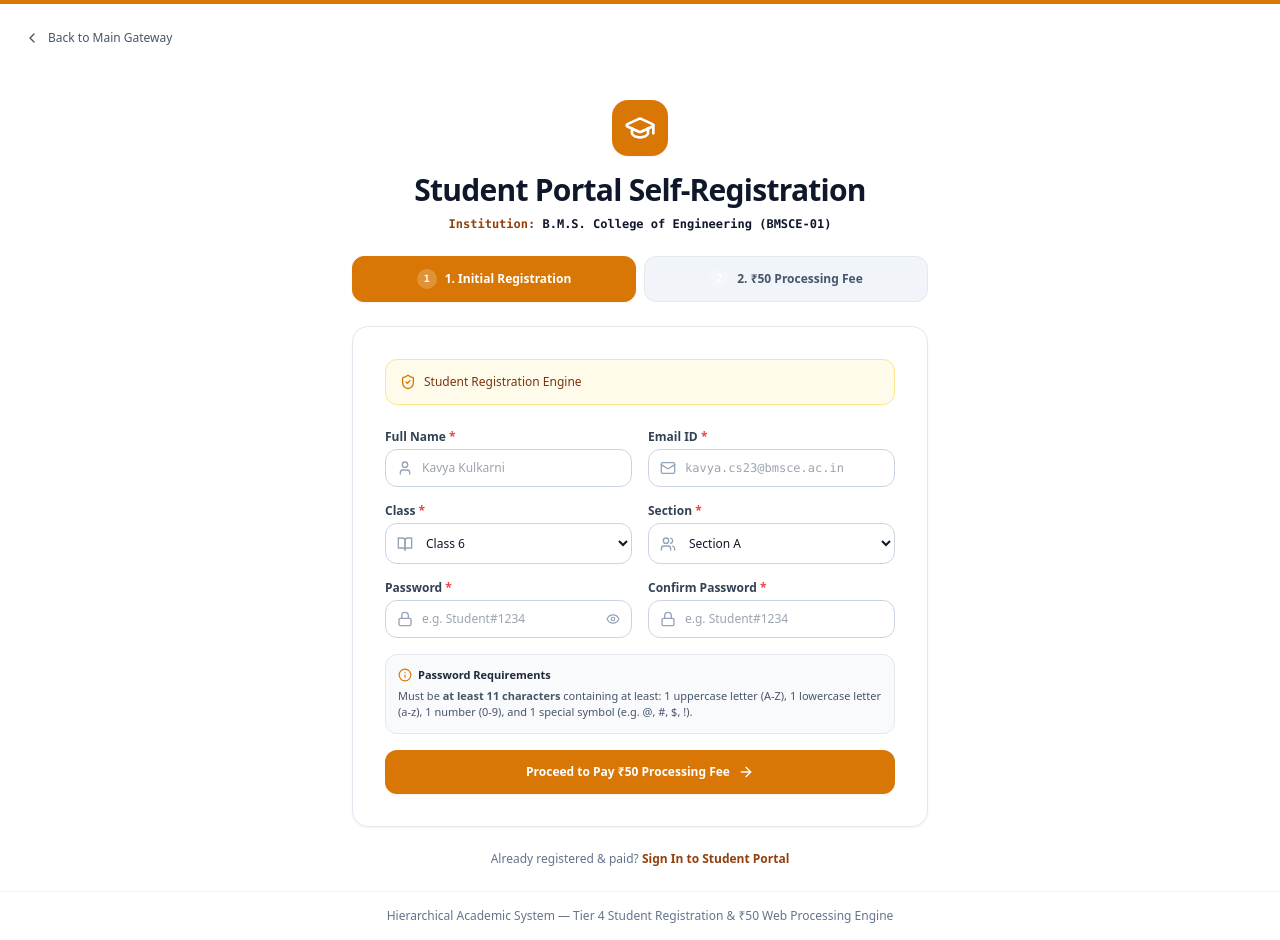
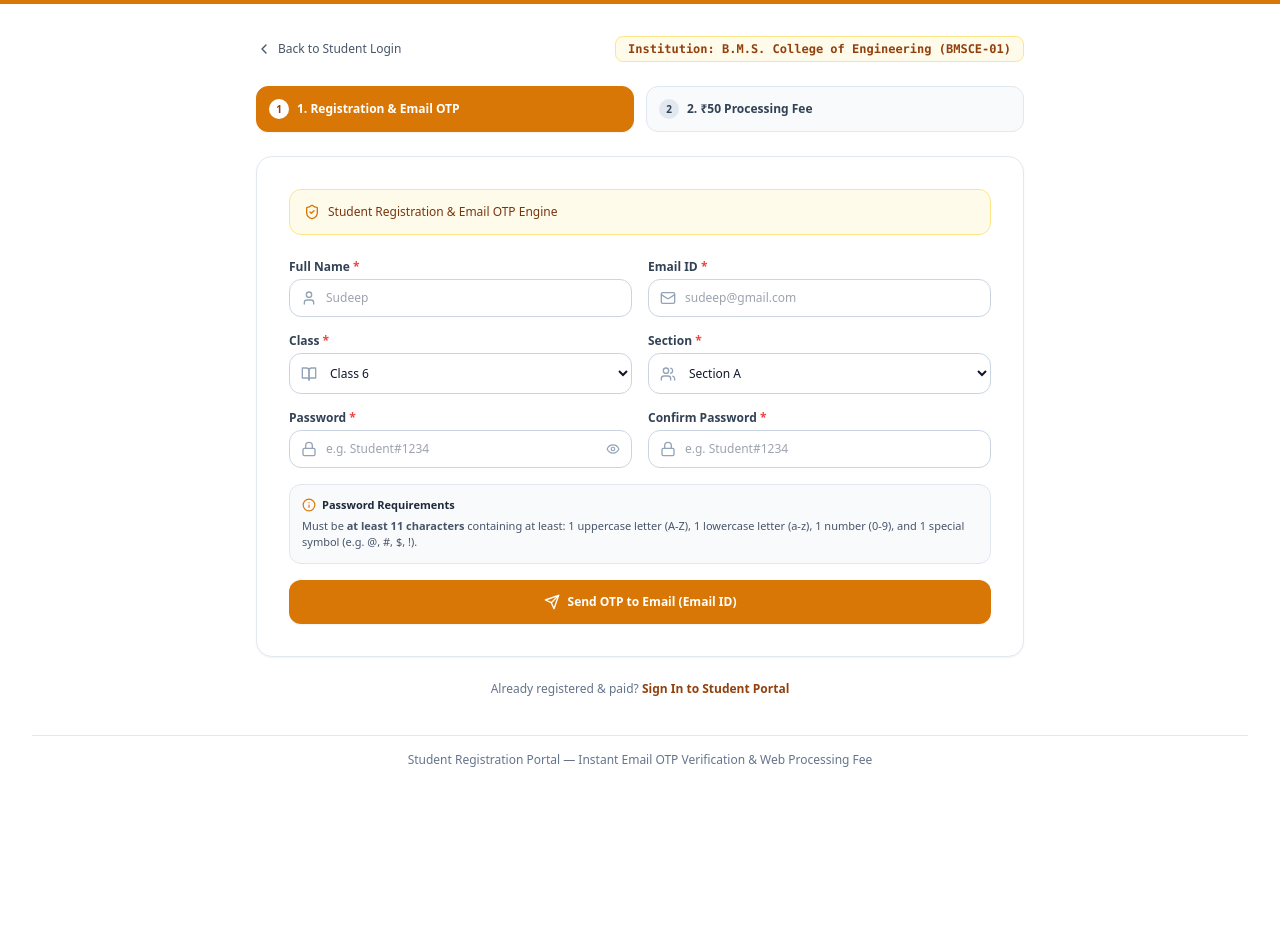
Before and after one commit to S-progresser/Projectt, a Next.js app: page /institution/bmsce/student/register in a window 1280 px wide. After the commit the page ends 800 px from the top, so only its background shows below. Built offline with nearby package versions, Linux system fonts and the light colour scheme.

Commit message:
Add Email OTP Verification feature for Student Registration

```diff
--- a/app/institution/[slug]/student/register/page.jsx
+++ b/app/institution/[slug]/student/register/page.jsx
@@ -16,15 +16,17 @@
   ShieldCheck,
   Copy,
   Check,
-  Receipt,
   User,
   BookOpen,
   Users,
   Lock,
-  Info
+  Info,
+  KeyRound,
+  Send,
+  CheckCheck
 } from 'lucide-react';
 import { getInstitutions } from '@/lib/institutionsStore';
-import { registerStudent, findStudentByEmail } from '@/lib/studentsStore';
+import { registerStudent } from '@/lib/studentsStore';
 
 function StudentRegisterContent() {
   const params = useParams();
@@ -32,7 +34,7 @@
   const slug = params?.slug || 'bmsce';
 
   const [institution, setInstitution] = useState(null);
-  const [step, setStep] = useState(1); // 1 = Student Details, 2 = QR Code Payment
+  const [step, setStep] = useState(1); // 1: Registration Form & OTP, 2: ₹50 QR Fee
 
   const [formData, setFormData] = useState({
     name: '',
@@ -47,6 +49,13 @@
     utrNumber: '',
     autoApprove: true
   });
+
+  // OTP Verification States
+  const [otpSent, setOtpSent] = useState(false);
+  const [generatedOtp, setGeneratedOtp] = useState('');
+  const [userEnteredOtp, setUserEnteredOtp] = useState('');
+  const [isEmailVerified, setIsEmailVerified] = useState(false);
+  const [otpError, setOtpError] = useState('');
 
   const [loading, setLoading] = useState(false);
   const [errorMessage, setErrorMessage] = useState('');
@@ -68,25 +77,6 @@
     }
   }, [slug]);
 
-  // Demo auto-fill password matching 11+ chars, 1 Upper, 1 Lower, 1 Number, 1 Special
-  const fillDemoStudent = () => {
-    const randomNum = Math.floor(100 + Math.random() * 899);
-    setFormData({
-      name: 'Kavya Kulkarni',
-      email: `kavya.cs23@${institution?.officialEmail.split('@')[1] || 'bmsce.ac.in'}`,
-      studentClass: 'Class 6',
-      section: 'Section A',
-      password: 'Student#1234',
-      confirmPassword: 'Student#1234',
-      rollNo: `1BM23CS${randomNum}`,
-      feePlan: 'Portal Registration & Processing Fee',
-      feeAmount: 50,
-      utrNumber: `UPI/4209${Math.floor(10000000 + Math.random() * 89999999)}`,
-      autoApprove: true
-    });
-    setErrorMessage('');
-  };
-
   const validatePasswordRequirements = (pwd) => {
     if (pwd.length < 11) {
       return 'Password must be at least 11 characters long.';
@@ -106,20 +96,13 @@
     return null;
   };
 
-  const handleStep1Next = (e) => {
-    e.preventDefault();
+  const handleSendOtp = () => {
     setErrorMessage('');
+    setOtpError('');
 
     if (!formData.name.trim()) return setErrorMessage('Full Name is required.');
     if (!formData.email.trim()) return setErrorMessage('Email ID is required.');
-    if (!formData.studentClass.trim()) return setErrorMessage('Class is required.');
-    if (!formData.section.trim()) return setErrorMessage('Section is required.');
-
-    // Check if the Email ID exists in the institution database
-    const existingStudent = findStudentByEmail(slug, formData.email);
-    if (!existingStudent) {
-      return setErrorMessage(`Email ID "${formData.email}" is not registered in the institution database. Registration is restricted to registered student Email IDs only (e.g. aarav.sharma1@bmsce.edu.in).`);
-    }
+    if (!/\S+@\S+\.\S+/.test(formData.email)) return setErrorMessage('Please enter a valid Email ID.');
 
     // Strict Password Validation
     const pwdErr = validatePasswordRequirements(formData.password);
@@ -131,6 +114,28 @@
       return setErrorMessage('Passwords do not match.');
     }
 
+    // Generate 6-digit random OTP
+    const code = Math.floor(100000 + Math.random() * 900000).toString();
+    setGeneratedOtp(code);
+    setOtpSent(true);
+    setSuccessMessage(`OTP Sent successfully to ${formData.email}`);
+  };
+
+  const handleVerifyOtp = (e) => {
+    e.preventDefault();
+    setOtpError('');
+
+    if (!userEnteredOtp.trim()) {
+      return setOtpError('Please enter the 6-digit OTP code sent to your email.');
+    }
+
+    if (userEnteredOtp.trim() !== generatedOtp) {
+      return setOtpError('Invalid OTP code. Please check the code sent to your email.');
+    }
+
+    setIsEmailVerified(true);
+    setSuccessMessage(`Email ${formData.email} verified successfully!`);
+
     if (!formData.rollNo) {
       setFormData(prev => ({
         ...prev,
@@ -139,6 +144,15 @@
     }
 
     setStep(2);
+  };
+
+  const handleStep1Next = (e) => {
+    e.preventDefault();
+    if (!isEmailVerified) {
+      handleSendOtp();
+    } else {
+      setStep(2);
+    }
   };
 
   const handlePaymentSubmit = async (e) => {
@@ -165,63 +179,74 @@
         feePlan: formData.feePlan,
         feeAmount: formData.feeAmount,
         utrNumber: formData.utrNumber,
-        autoApprove: formData.autoApprove
+        autoApprove: true
       });
 
-      setSuccessMessage(
-        formData.autoApprove
-          ? `₹50 Processing fee verified & account activated! Allocated Roll No: ${registered.rollNo} (${registered.section}). Redirecting to Student Dashboard...`
-          : `Registration & UTR (${registered.utrNumber}) submitted! Pending verification by ${institution?.name} Admin.`
-      );
+      // Save student session into local storage
+      localStorage.setItem(`student_session_${slug}`, JSON.stringify(registered));
 
-      localStorage.setItem(`student_session_${slug}`, JSON.stringify(registered));
+      setSuccessMessage('₹50 Web Processing Fee Verified & Portal Activated! Redirecting...');
 
       setTimeout(() => {
         router.push(`/institution/${slug}/student/dashboard`);
-      }, 2000);
+      }, 1200);
     } catch (err) {
-      setErrorMessage(err.message || 'Payment submission failed.');
+      setErrorMessage('Registration failed. Please try again.');
     } finally {
       setLoading(false);
     }
   };
 
-  const upiId = `${slug}.fee@upi`;
-
   const copyUpi = () => {
-    navigator.clipboard.writeText(upiId);
+    navigator.clipboard.writeText('bmsce.fee@upi');
     setCopiedUpi(true);
     setTimeout(() => setCopiedUpi(false), 2000);
   };
 
+  const upiId = 'bmsce.fee@upi';
+
   return (
-    <div className="w-full max-w-xl font-sans">
-      {/* Header */}
-      <div className="text-center mb-6 space-y-2">
-        <div className="inline-flex p-3 rounded-2xl bg-amber-600 text-white mb-2 shadow-sm">
-          <GraduationCap className="w-8 h-8" />
-        </div>
-        <h1 className="text-2xl md:text-3xl font-extrabold text-slate-900 tracking-tight">
-          Student Portal Self-Registration
-        </h1>
-        <p className="text-xs text-amber-800 font-mono font-bold">
-          Institution: <span className="text-slate-900">{institution?.name} ({institution?.code})</span>
-        </p>
+    <div className="max-w-3xl mx-auto space-y-6 font-sans">
+      {/* Header Back Navigation */}
+      <div className="flex items-center justify-between">
+        <Link
+          href={`/institution/${slug}/student/login`}
+          className="inline-flex items-center space-x-1.5 text-xs text-slate-600 hover:text-slate-900 transition-colors"
+        >
+          <ChevronLeft className="w-4 h-4" />
+          <span>Back to Student Login</span>
+        </Link>
+
+        <span className="text-xs font-mono font-bold text-amber-800 bg-amber-50 px-3 py-1 rounded-lg border border-amber-200">
+          Institution: {institution?.name} ({institution?.code})
+        </span>
       </div>
 
-      {/* Progress Wizard Tabs */}
-      <div className="grid grid-cols-2 gap-2 mb-6 font-semibold">
-        <div className={`p-3 rounded-xl border text-xs font-semibold flex items-center justify-center space-x-2 transition-all ${
-          step === 1 ? 'bg-amber-600 text-white border-amber-600 shadow-sm' : 'bg-slate-100 border-slate-200 text-slate-600'
+      {/* Progress Multi-Step Bar */}
+      <div className="grid grid-cols-2 gap-3 text-xs font-semibold">
+        <div className={`p-3 rounded-xl border flex items-center space-x-2 transition-all ${
+          step === 1
+            ? 'bg-amber-600 text-white border-amber-600 shadow-sm'
+            : 'bg-slate-50 text-slate-700 border-slate-200'
         }`}>
-          <span className="w-5 h-5 rounded-full bg-white/20 text-white flex items-center justify-center text-[10px] font-mono">1</span>
-          <span>1. Initial Registration</span>
+          <div className={`w-5 h-5 rounded-full flex items-center justify-center text-[10px] font-bold ${
+            step === 1 ? 'bg-white text-amber-800' : 'bg-slate-200 text-slate-700'
+          }`}>
+            1
+          </div>
+          <span>1. Registration & Email OTP</span>
         </div>
 
-        <div className={`p-3 rounded-xl border text-xs font-semibold flex items-center justify-center space-x-2 transition-all ${
-          step === 2 ? 'bg-amber-600 text-white border-amber-600 shadow-sm' : 'bg-slate-100 border-slate-200 text-slate-600'
+        <div className={`p-3 rounded-xl border flex items-center space-x-2 transition-all ${
+          step === 2
+            ? 'bg-amber-600 text-white border-amber-600 shadow-sm'
+            : 'bg-slate-50 text-slate-700 border-slate-200'
         }`}>
-          <span className="w-5 h-5 rounded-full bg-white/20 text-white flex items-center justify-center text-[10px] font-mono">2</span>
+          <div className={`w-5 h-5 rounded-full flex items-center justify-center text-[10px] font-bold ${
+            step === 2 ? 'bg-white text-amber-800' : 'bg-slate-200 text-slate-700'
+          }`}>
+            2
+          </div>
           <span>2. ₹50 Processing Fee</span>
         </div>
       </div>
@@ -231,7 +256,7 @@
         <div className="mb-6 p-3.5 rounded-xl bg-amber-50 border border-amber-200 flex items-center justify-between text-xs text-amber-900 font-medium">
           <div className="flex items-center space-x-2">
             <ShieldCheck className="w-4 h-4 text-amber-600 flex-shrink-0" />
-            <span>Student Registration Engine</span>
+            <span>Student Registration & Email OTP Engine</span>
           </div>
         </div>
 
@@ -243,23 +268,19 @@
         )}
 
         {successMessage && (
-          <div className="mb-6 p-4 rounded-xl bg-emerald-50 border border-emerald-200 text-emerald-800 text-xs space-y-2">
-            <div className="flex items-center space-x-2 font-bold text-sm text-emerald-900">
-              <CheckCircle2 className="w-5 h-5 text-emerald-600" />
-              <span>Registration & Processing Fee Verified!</span>
-            </div>
-            <p>{successMessage}</p>
+          <div className="mb-6 p-3.5 rounded-xl bg-emerald-50 border border-emerald-200 text-emerald-800 text-xs flex items-start space-x-2 font-medium">
+            <CheckCircle2 className="w-4 h-4 text-emerald-600 mt-0.5 flex-shrink-0" />
+            <span>{successMessage}</span>
           </div>
         )}
 
-        {/* STEP 1 INITIAL REGISTRATION FORM */}
+        {/* STEP 1: INITIAL REGISTRATION FORM */}
         {step === 1 && (
           <form onSubmit={handleStep1Next} className="space-y-4">
-            <div className="grid grid-cols-1 md:grid-cols-2 gap-4">
-
-              {/* 1. Full Name */}
+            <div className="grid grid-cols-1 md:grid-cols-2 gap-4 text-xs">
+              {/* Full Name */}
               <div>
-                <label className="block text-xs font-semibold text-slate-700 mb-1">
+                <label className="block font-semibold text-slate-700 mb-1">
                   Full Name <span className="text-red-500">*</span>
                 </label>
                 <div className="relative">
@@ -271,15 +292,15 @@
                     required
                     value={formData.name}
                     onChange={(e) => setFormData({ ...formData, name: e.target.value })}
-                    placeholder="Kavya Kulkarni"
+                    placeholder="Sudeep"
                     className="w-full pl-9 pr-3 py-2.5 text-xs rounded-xl border border-slate-300 bg-white text-slate-900 focus:outline-none focus:ring-2 focus:ring-amber-500"
                   />
                 </div>
               </div>
 
-              {/* 2. Email ID */}
+              {/* Email ID */}
               <div>
-                <label className="block text-xs font-semibold text-slate-700 mb-1">
+                <label className="block font-semibold text-slate-700 mb-1">
                   Email ID <span className="text-red-500">*</span>
                 </label>
                 <div className="relative">
@@ -289,17 +310,23 @@
                   <input
                     type="email"
                     required
+                    disabled={isEmailVerified || otpSent}
                     value={formData.email}
                     onChange={(e) => setFormData({ ...formData, email: e.target.value })}
-                    placeholder="kavya.cs23@bmsce.ac.in"
-                    className="w-full pl-9 pr-3 py-2.5 text-xs rounded-xl border border-slate-300 bg-white text-slate-900 font-mono focus:outline-none focus:ring-2 focus:ring-amber-500"
+                    placeholder="sudeep@gmail.com"
+                    className="w-full pl-9 pr-3 py-2.5 text-xs rounded-xl border border-slate-300 bg-white text-slate-900 focus:outline-none focus:ring-2 focus:ring-amber-500 disabled:bg-slate-100"
                   />
+                  {isEmailVerified && (
+                    <div className="absolute inset-y-0 right-0 pr-3 flex items-center text-emerald-600 font-bold text-[10px]">
+                      Verified ✅
+                    </div>
+                  )}
                 </div>
               </div>
 
-              {/* 3. Class */}
+              {/* Class Dropdown */}
               <div>
-                <label className="block text-xs font-semibold text-slate-700 mb-1">
+                <label className="block font-semibold text-slate-700 mb-1">
                   Class <span className="text-red-500">*</span>
                 </label>
                 <div className="relative">
@@ -320,9 +347,9 @@
                 </div>
               </div>
 
-              {/* 4. Section */}
+              {/* Section Dropdown */}
               <div>
-                <label className="block text-xs font-semibold text-slate-700 mb-1">
+                <label className="block font-semibold text-slate-700 mb-1">
                   Section <span className="text-red-500">*</span>
                 </label>
                 <div className="relative">
@@ -341,9 +368,9 @@
                 </div>
               </div>
 
-              {/* 5. Password */}
+              {/* Password */}
               <div>
-                <label className="block text-xs font-semibold text-slate-700 mb-1">
+                <label className="block font-semibold text-slate-700 mb-1">
                   Password <span className="text-red-500">*</span>
                 </label>
                 <div className="relative">
@@ -368,9 +395,9 @@
                 </div>
               </div>
 
-              {/* 6. Confirm Password */}
+              {/* Confirm Password */}
               <div>
-                <label className="block text-xs font-semibold text-slate-700 mb-1">
+                <label className="block font-semibold text-slate-700 mb-1">
                   Confirm Password <span className="text-red-500">*</span>
                 </label>
                 <div className="relative">
@@ -387,7 +414,6 @@
                   />
                 </div>
               </div>
-
             </div>
 
             {/* Password Criteria Notice */}
@@ -399,13 +425,63 @@
               <p>Must be <strong>at least 11 characters</strong> containing at least: 1 uppercase letter (A-Z), 1 lowercase letter (a-z), 1 number (0-9), and 1 special symbol (e.g. @, #, $, !).</p>
             </div>
 
+            {/* OTP VERIFICATION MODAL / CONTAINER */}
+            {otpSent && !isEmailVerified && (
+              <div className="p-5 rounded-2xl bg-indigo-50 border-2 border-indigo-200 space-y-3 animate-fadeIn">
+                <div className="flex items-center justify-between">
+                  <div className="flex items-center space-x-2 text-indigo-900 font-bold text-xs">
+                    <Mail className="w-4 h-4 text-indigo-600" />
+                    <span>Email OTP Verification Sent to {formData.email}</span>
+                  </div>
+                  <button
+                    type="button"
+                    onClick={() => setUserEnteredOtp(generatedOtp)}
+                    className="text-[10px] font-bold text-indigo-700 bg-indigo-100 border border-indigo-300 px-2 py-0.5 rounded hover:bg-indigo-200"
+                  >
+                    Auto-fill OTP ({generatedOtp})
+                  </button>
+                </div>
+
+                <div className="text-xs text-slate-600">
+                  Enter the 6-digit OTP code sent to your email ID <strong>{formData.email}</strong> to verify your account:
+                </div>
+
+                {otpError && (
+                  <div className="p-2.5 rounded-lg bg-red-50 text-red-700 border border-red-200 text-xs font-semibold">
+                    {otpError}
+                  </div>
+                )}
+
+                <div className="flex items-center space-x-3">
+                  <input
+                    type="text"
+                    maxLength={6}
+                    value={userEnteredOtp}
+                    onChange={(e) => setUserEnteredOtp(e.target.value)}
+                    placeholder="Enter 6-digit OTP (e.g. 582914)"
+                    className="flex-1 px-4 py-2.5 text-sm font-mono font-bold tracking-widest text-center rounded-xl border border-indigo-300 bg-white text-indigo-950 focus:outline-none focus:ring-2 focus:ring-indigo-600"
+                  />
+                  <button
+                    type="button"
+                    onClick={handleVerifyOtp}
+                    className="px-5 py-2.5 bg-indigo-600 hover:bg-indigo-700 text-white text-xs font-bold rounded-xl shadow-sm flex items-center space-x-1.5 transition-all"
+                  >
+                    <CheckCheck className="w-4 h-4" />
+                    <span>Verify OTP & Proceed</span>
+                  </button>
+                </div>
+              </div>
+            )}
+
+            {!otpSent && (
               <button
                 type="submit"
                 className="w-full py-3.5 px-4 rounded-xl bg-amber-600 hover:bg-amber-700 text-white font-semibold text-xs shadow-sm flex items-center justify-center space-x-2 transition-all mt-4"
               >
-              <span>Proceed to Pay ₹50 Processing Fee</span>
-              <ArrowRight className="w-4 h-4" />
+                <Send className="w-4 h-4" />
+                <span>Send OTP to Email ({formData.email || 'Email ID'})</span>
               </button>
+            )}
           </form>
         )}
 
@@ -436,6 +512,7 @@
                   <span className="text-slate-500 text-[10px] uppercase font-mono font-bold">Portal Processing Invoice</span>
                   <h4 className="font-bold text-slate-900 text-sm">{institution?.name}</h4>
                   <p className="text-slate-700">Student: <span className="text-amber-800 font-bold">{formData.name} ({formData.studentClass} - {formData.section})</span></p>
+                  <p className="text-emerald-700 font-mono text-[11px] font-bold">Email Verified: {formData.email} ✅</p>
                 </div>
 
                 <div className="p-3 rounded-xl bg-white border border-slate-200 space-y-1">
@@ -446,15 +523,15 @@
 
                 <div className="p-3 rounded-xl bg-amber-100 border border-amber-300 flex items-center justify-between font-bold">
                   <span className="text-amber-900">Total Payable Amount:</span>
-                  <span className="text-xl text-slate-900 font-mono">₹50</span>
+                  <span className="text-amber-950 text-base font-mono">₹50</span>
                 </div>
               </div>
             </div>
 
-            {/* UTR Input Form */}
-            <div className="space-y-4 pt-2">
+            {/* UTR Input Section */}
+            <div className="space-y-4 text-xs">
               <div>
-                <label className="block text-xs font-semibold text-slate-700 mb-1">
+                <label className="block font-bold text-slate-900 mb-1">
                   Transaction Reference ID / UTR Number <span className="text-red-500">*</span>
                 </label>
                 <div className="relative">
@@ -466,16 +543,14 @@
                     required
                     value={formData.utrNumber}
                     onChange={(e) => setFormData({ ...formData, utrNumber: e.target.value.toUpperCase() })}
-                    placeholder="e.g. UPI/420911849201 or UTR-99887766"
-                    className="w-full pl-9 pr-3 py-2.5 text-xs rounded-xl border border-slate-300 bg-white text-slate-900 font-mono uppercase focus:outline-none focus:ring-2 focus:ring-amber-500"
+                    placeholder="E.G. UPI/420911849201 OR UTR-99887766"
+                    className="w-full pl-9 pr-3 py-3 text-xs rounded-xl border border-slate-300 bg-white font-mono uppercase font-bold text-emerald-800 focus:outline-none focus:ring-2 focus:ring-amber-500"
                   />
                 </div>
-                <p className="text-[10px] text-slate-500 mt-1">
+                <p className="text-[11px] text-slate-500 mt-1">
                   Enter the 12-digit UTR/UPI reference code from your GPay, PhonePe, Paytm, or bank receipt after paying ₹50.
                 </p>
               </div>
-
-
 
               {/* Buttons */}
               <div className="flex items-center space-x-3 pt-2">
@@ -516,28 +591,16 @@
   );
 }
 
-export default function StudentRegisterPage() {
+export default function StudentRegistrationPage() {
   return (
-    <div className="min-h-screen bg-[#ffffff] text-slate-800 flex flex-col justify-between relative overflow-hidden font-sans border-t-4 border-amber-600">
-      <div className="p-6">
-        <Link
-          href="/"
-          className="inline-flex items-center space-x-2 text-xs font-medium text-slate-600 hover:text-slate-900 transition-colors"
-        >
-          <ChevronLeft className="w-4 h-4" />
-          <span>Back to Main Gateway</span>
-        </Link>
-      </div>
-
-      <div className="flex-1 flex items-center justify-center p-6">
-        <Suspense fallback={<div className="text-xs text-slate-500">Loading Student Registration...</div>}>
+    <div className="min-h-screen bg-[#ffffff] text-slate-800 p-4 md:p-8 font-sans border-t-4 border-amber-600 flex flex-col justify-between">
+      <Suspense fallback={<div className="p-8 text-center text-xs font-semibold text-slate-500">Loading Student Registration Portal...</div>}>
         <StudentRegisterContent />
       </Suspense>
-      </div>
 
-      <div className="p-4 text-center text-xs text-slate-500 border-t border-slate-100">
-        Hierarchical Academic System — Tier 4 Student Registration & ₹50 Web Processing Engine
-      </div>
+      <footer className="mt-8 pt-4 border-t border-slate-200 text-center text-xs text-slate-500">
+        Student Registration Portal — Instant Email OTP Verification & Web Processing Fee
+      </footer>
     </div>
   );
 }
```
Lines whose indentation alone changed are shown as unchanged.
